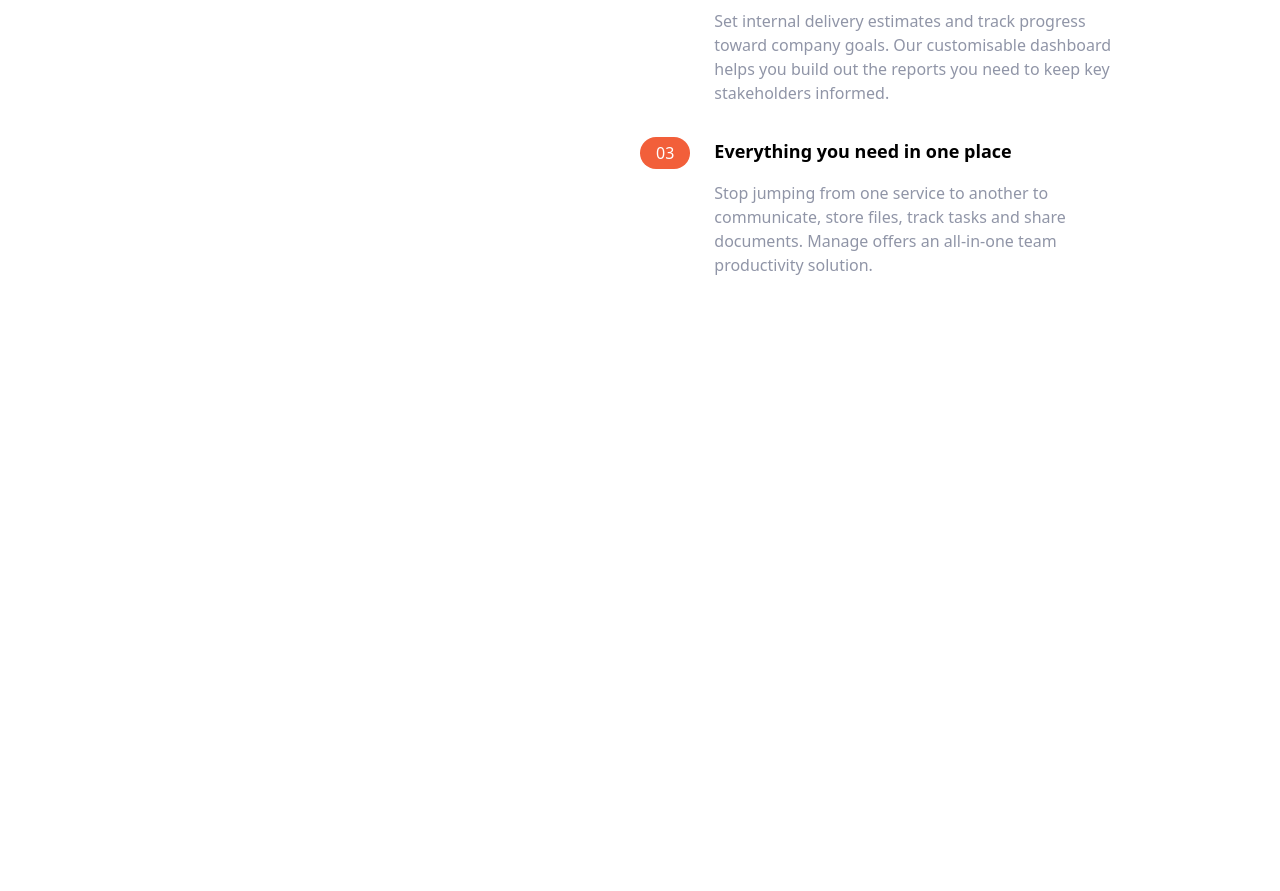
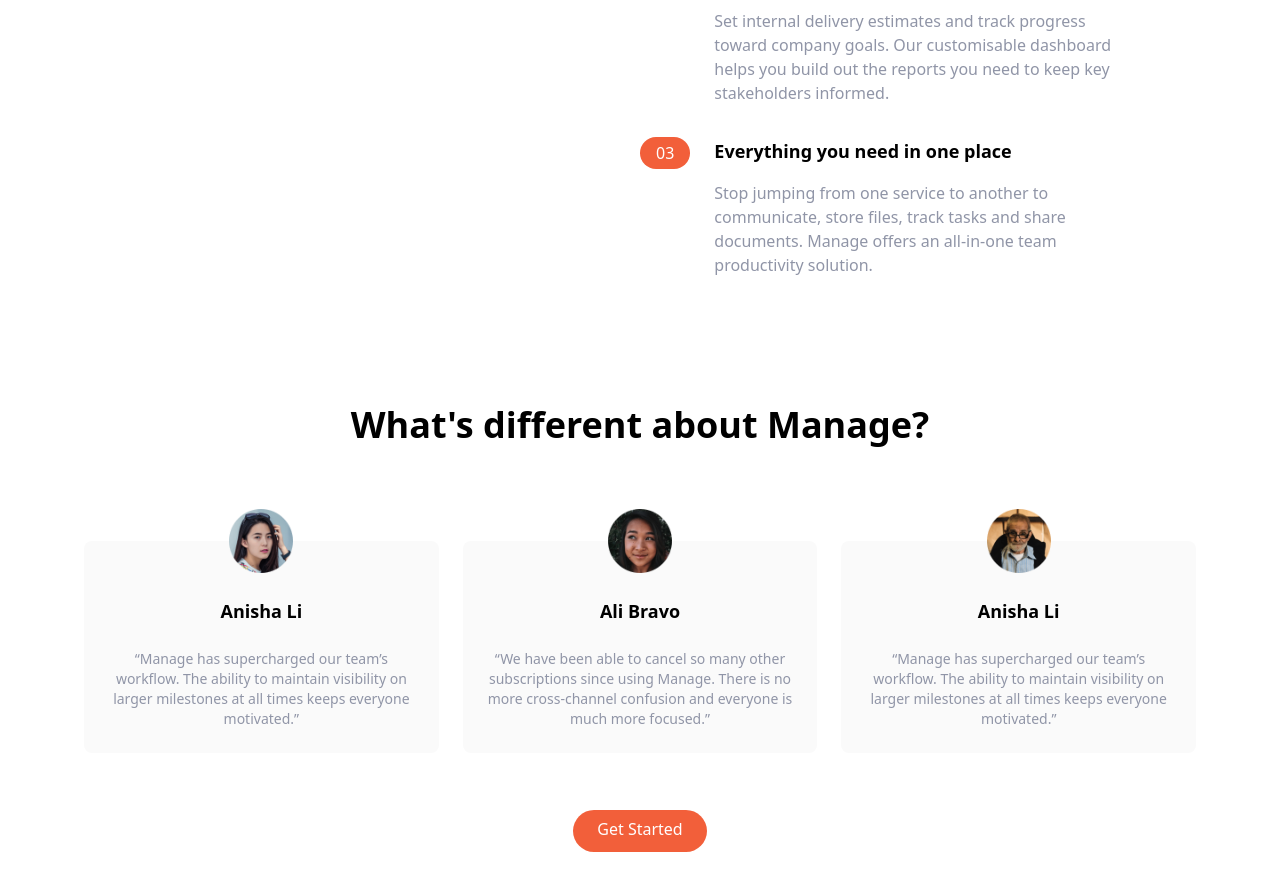
Before and after one commit to arpitmehrotra/tailwind-ws, a website: page index.html in a window 1280 px wide. Shown: the part 863-1754 px from the top of the page. Before the commit the page ends 1140 px from the top, so only its background shows below. Drawn offline with Linux system fonts and the light colour scheme.

Commit message:
add testimonials section

```diff
--- a/index.html
+++ b/index.html
@@ -170,5 +170,74 @@
         </div>
       </div>
     </section>
+
+    <!--Testimonials-->
+    <section id="testimonials">
+      <!--Container to heading and testimonial blocks-->
+      <div class="max-w-6xl px-5 mx-auto mt-32 text-center">
+        <!--Heading-->
+        <h2 class="text-4xl font-bold text-center">
+          What's different about Manage?
+        </h2>
+        <!--Testimonials container-->
+        <div class="flex flex-col mt-24 md:flex-row md:space-x-6">
+          <!--Testimonial 1-->
+          <div
+            class="flex flex-col items-center p-6 space-y-6 rounded-lg bg-veryLightGray md:w-1/3"
+          >
+            <img
+              src="img/avatar-anisha.png"
+              class="w-16 -mt-14"
+              alt="Anisha Li Image"
+            />
+            <h5 class="text-lg font-bold">Anisha Li</h5>
+            <p class="text-sm text-darkGrayishBlue">
+              “Manage has supercharged our team’s workflow. The ability to
+              maintain visibility on larger milestones at all times keeps
+              everyone motivated.”
+            </p>
+          </div>
+          <!--Testimonial 2-->
+          <div
+            class="hidden flex-col items-center p-6 space-y-6 rounded-lg bg-veryLightGray md:w-1/3 md:flex"
+          >
+            <img
+              src="img/avatar-ali.png"
+              class="w-16 -mt-14"
+              alt="Ali Bravo Image"
+            />
+            <h5 class="text-lg font-bold">Ali Bravo</h5>
+            <p class="text-sm text-darkGrayishBlue">
+              “We have been able to cancel so many other subscriptions since
+              using Manage. There is no more cross-channel confusion and
+              everyone is much more focused.”
+            </p>
+          </div>
+          <!--Testimonial 3-->
+          <div
+            class="hidden flex-col items-center p-6 space-y-6 rounded-lg bg-veryLightGray md:w-1/3 md:flex"
+          >
+            <img
+              src="img/avatar-richard.png"
+              class="w-16 -mt-14"
+              alt="Richard Watts"
+            />
+            <h5 class="text-lg font-bold">Anisha Li</h5>
+            <p class="text-sm text-darkGrayishBlue">
+              “Manage has supercharged our team’s workflow. The ability to
+              maintain visibility on larger milestones at all times keeps
+              everyone motivated.”
+            </p>
+          </div>
+        </div>
+        <div class="my-16">
+          <a
+            href="#"
+            class="p-3 px-6 pt-2 text-white bg-brightRed rounded-full baseline hover:bg-brightRedLight"
+            >Get Started</a
+          >
+        </div>
+      </div>
+    </section>
   </body>
 </html>
```
Also changed, not shown: css/main.css.
